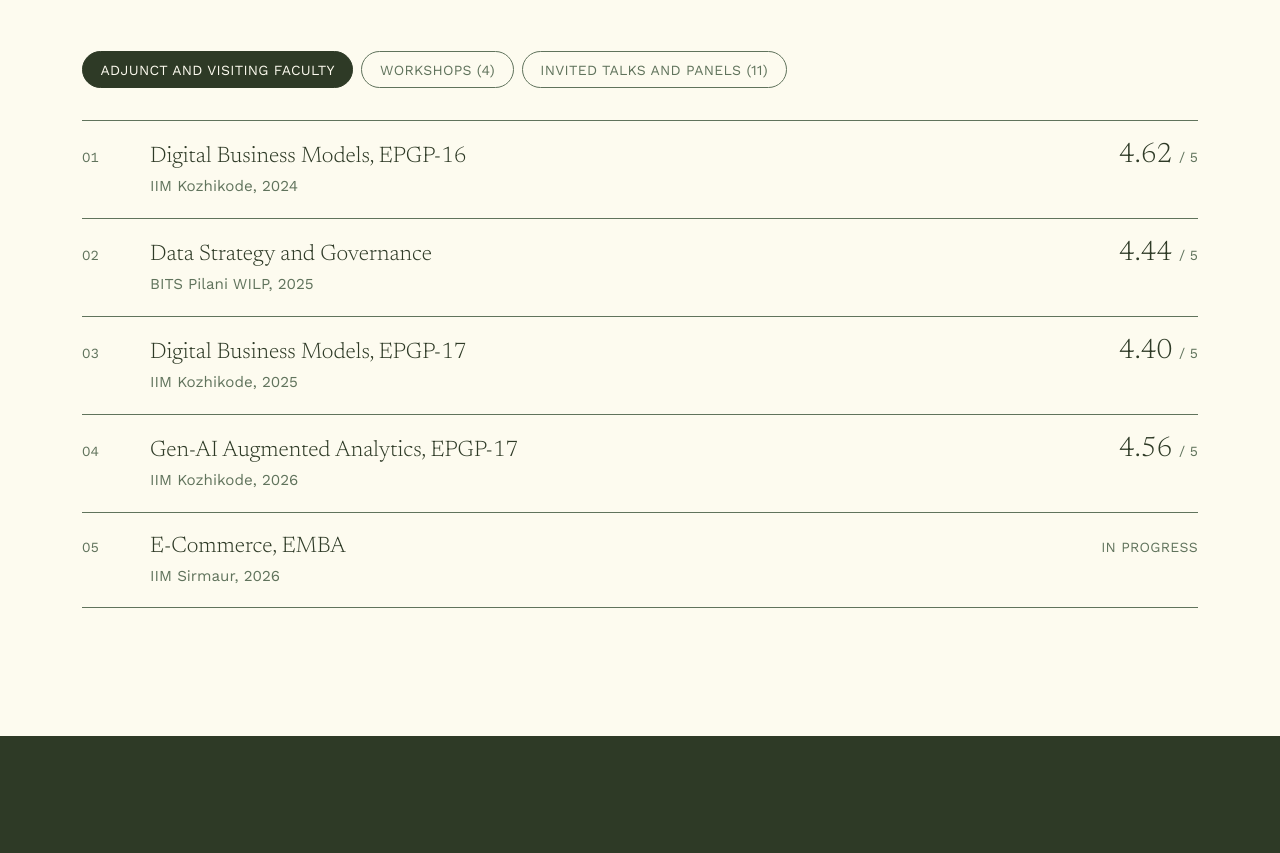
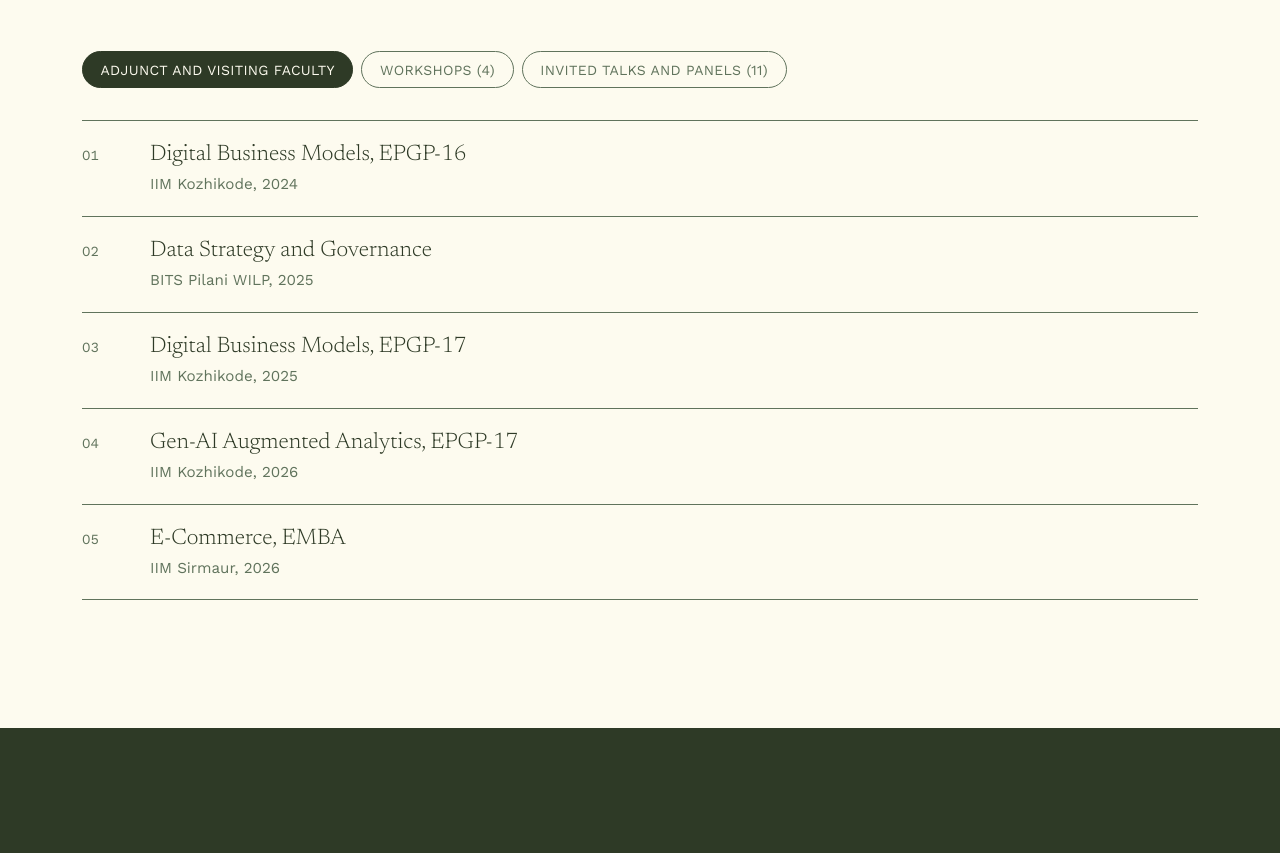
Before and after one commit to drpnvasist/drpnvasist.github.io, a plain HTML site: page index.html in a window 1280 px wide. Shown: the part 5640-6493 px from the top of the page. Drawn offline with nearby package versions, Linux system fonts and the light colour scheme.

Commit message:
Add files via upload

```diff
--- a/index.html
+++ b/index.html
@@ -420,11 +420,11 @@ footer .pill { --ink: var(--parchment); --surface: var(--pine-deep); }
 
     <div class="pane" id="faculty" role="tabpanel">
       <ol class="rows">
-        <li class="row"><span class="row-n">01</span><div><div class="row-title">Digital Business Models, EPGP-16</div><div class="row-meta">IIM Kozhikode, 2024</div></div><span class="rating">4.62 <small>/ 5</small></span></li>
-        <li class="row"><span class="row-n">02</span><div><div class="row-title">Data Strategy and Governance</div><div class="row-meta">BITS Pilani WILP, 2025</div></div><span class="rating">4.44 <small>/ 5</small></span></li>
-        <li class="row"><span class="row-n">03</span><div><div class="row-title">Digital Business Models, EPGP-17</div><div class="row-meta">IIM Kozhikode, 2025</div></div><span class="rating">4.40 <small>/ 5</small></span></li>
-        <li class="row"><span class="row-n">04</span><div><div class="row-title">Gen-AI Augmented Analytics, EPGP-17</div><div class="row-meta">IIM Kozhikode, 2026</div></div><span class="rating">4.56 <small>/ 5</small></span></li>
-        <li class="row"><span class="row-n">05</span><div><div class="row-title">E-Commerce, EMBA</div><div class="row-meta">IIM Sirmaur, 2026</div></div><span class="rating pending">In progress</span></li>
+        <li class="row"><span class="row-n">01</span><div><div class="row-title">Digital Business Models, EPGP-16</div><div class="row-meta">IIM Kozhikode, 2024</div></div>
+        <li class="row"><span class="row-n">02</span><div><div class="row-title">Data Strategy and Governance</div><div class="row-meta">BITS Pilani WILP, 2025</div></div>
+        <li class="row"><span class="row-n">03</span><div><div class="row-title">Digital Business Models, EPGP-17</div><div class="row-meta">IIM Kozhikode, 2025</div></div>
+        <li class="row"><span class="row-n">04</span><div><div class="row-title">Gen-AI Augmented Analytics, EPGP-17</div><div class="row-meta">IIM Kozhikode, 2026</div></div>
+        <li class="row"><span class="row-n">05</span><div><div class="row-title">E-Commerce, EMBA</div><div class="row-meta">IIM Sirmaur, 2026</div></div>
       </ol>
     </div>
 
```
